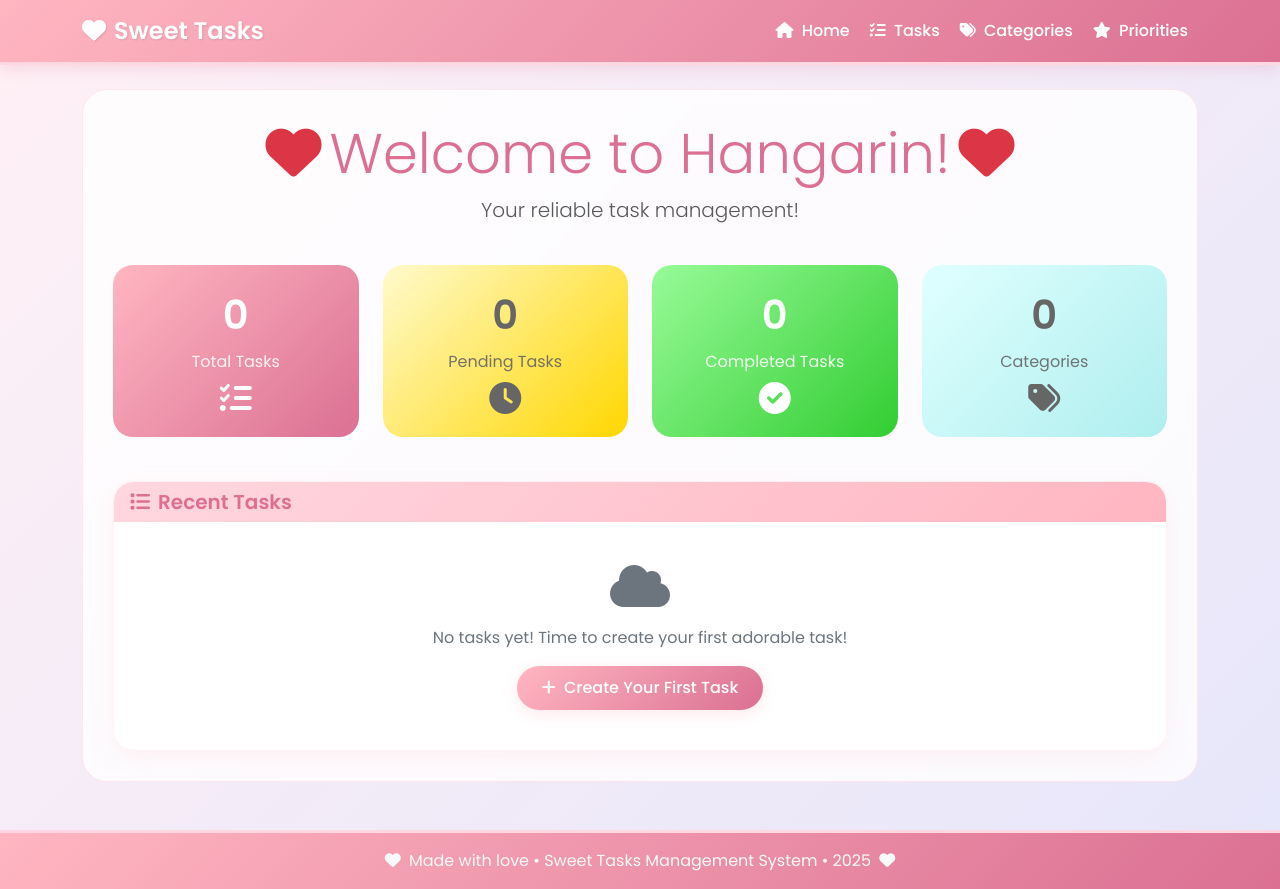
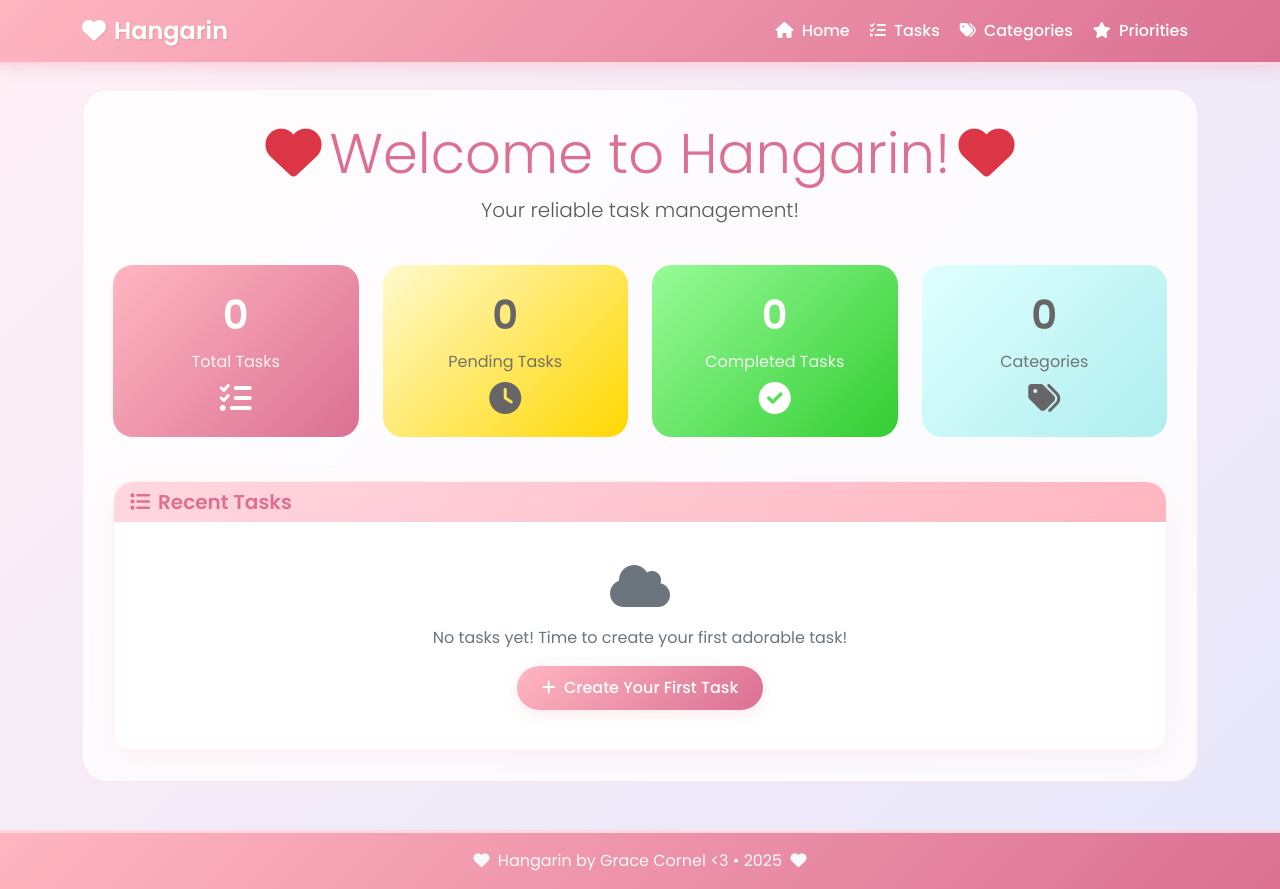
Before and after one commit to SannInTheSky/Hangarin, a Django app: page / in a window 1280 px wide. Run offline with Django 5.2, Linux system fonts and the light colour scheme; data that the repository does not hold is empty.

Commit message:
fix names

```diff
--- a/projectsite/templates/base.html
+++ b/projectsite/templates/base.html
@@ -3,7 +3,7 @@
 <head>
     <meta charset="UTF-8">
     <meta name="viewport" content="width=device-width, initial-scale=1.0">
-    <title>🌸 Sweet Tasks - Task Management System</title>
+    <title>🌸 Hangarin - Task Management System</title>
     <link href="https://cdn.jsdelivr.net/npm/bootstrap@5.1.3/dist/css/bootstrap.min.css" rel="stylesheet">
     <link rel="stylesheet" href="https://cdnjs.cloudflare.com/ajax/libs/font-awesome/6.0.0/css/all.min.css">
     <link href="https://fonts.googleapis.com/css2?family=Poppins:wght@300;400;500;600&display=swap" rel="stylesheet">
@@ -180,7 +180,7 @@
     <nav class="navbar navbar-expand-lg navbar-dark">
         <div class="container">
             <a class="navbar-brand" href="{% url 'home' %}">
-                <i class="fas fa-heart me-2"></i>Sweet Tasks
+                <i class="fas fa-heart me-2"></i>Hangarin
             </a>
             <button class="navbar-toggler" type="button" data-bs-toggle="collapse" data-bs-target="#navbarNav">
                 <span class="navbar-toggler-icon"></span>
@@ -221,7 +221,7 @@
 
     <footer class="text-light py-3 mt-5">
         <div class="container text-center">
-            <p class="mb-0"><i class="fas fa-heart me-1"></i> Made with love • Sweet Tasks Management System • 2025 <i class="fas fa-heart ms-1"></i></p>
+            <p class="mb-0"><i class="fas fa-heart me-1"></i> Hangarin by Grace Cornel <3 • 2025 <i class="fas fa-heart ms-1"></i></p>
         </div>
     </footer>
 
```
